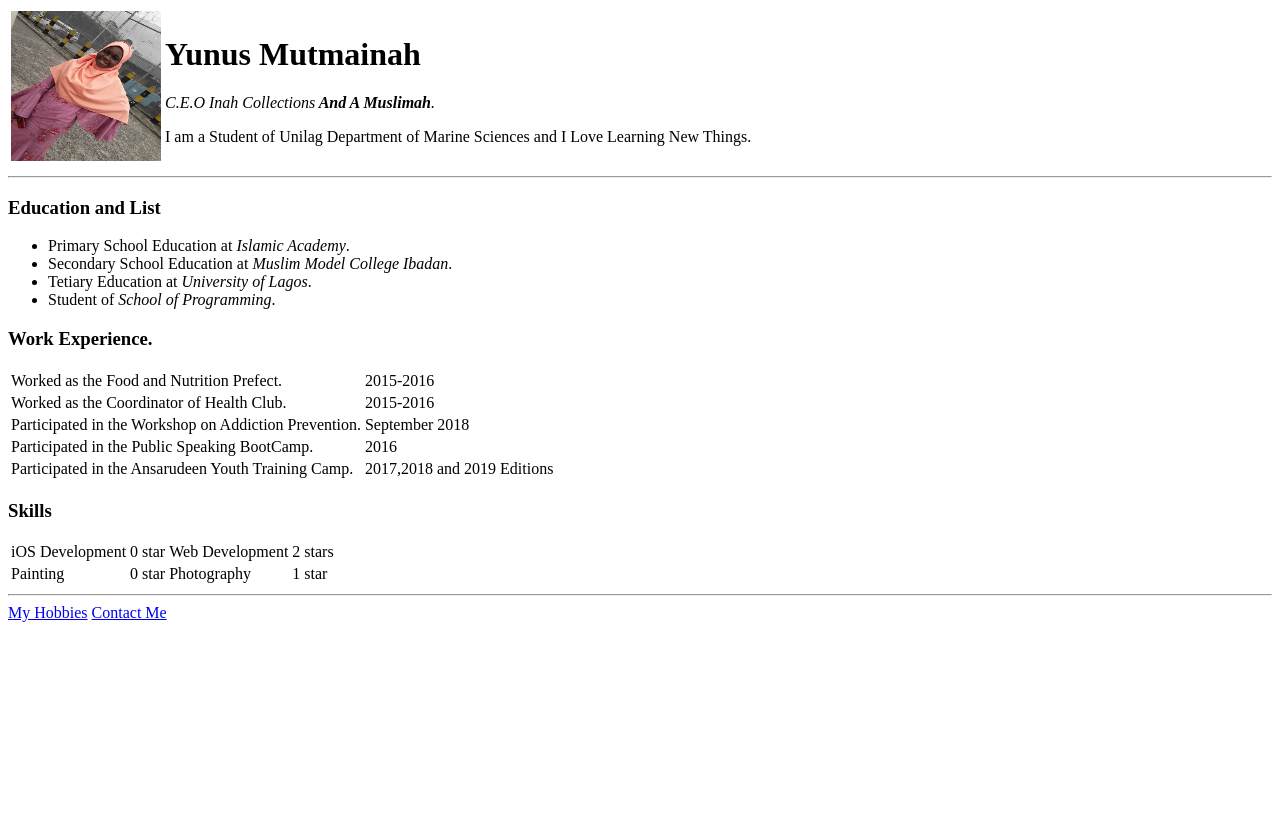
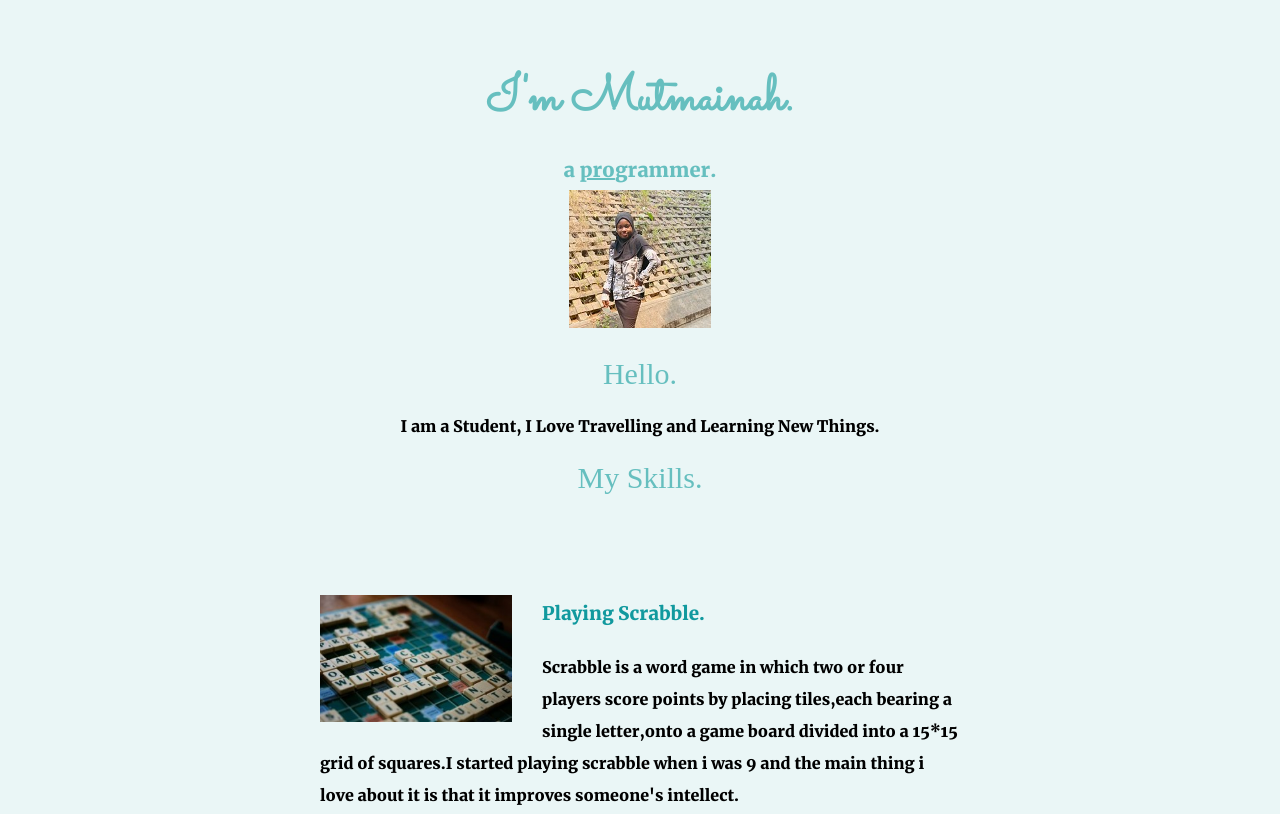
Before and after one commit to Mutmainah001/Mutmainah001.github.io, a plain HTML site: page index.html in a window 1280 px wide. Shown: the top 814 px of the page. Drawn offline with Linux system fonts and the light colour scheme.

Commit message:
Updated Personal Portfolio

```diff
--- a/index.html
+++ b/index.html
@@ -1,75 +1,55 @@
 <!DOCTYPE html>
-<html lang="en" dir="1tr">
-  <head>
-    <meta charset="utf-8" />
-    <title>Mutmainah's Personal site</title>
-  </head>
-  <body>
-    <table cell spacing="20">
-      <tr>
-        <td><img src="mutmainah picture.jpg" width="150" height="150" /></td>
-        <td>
-          <h1>Yunus Mutmainah</h1>
-          <p>
-            <em>C.E.O Inah Collections<strong> And A Muslimah</strong>.</em>
-          </p>
-          <p>
-            I am a Student of Unilag Department of Marine Sciences and I Love
-            Learning New Things.
-          </p>
-        </td>
-      </tr>
-    </table>
-    <hr />
-    <h3>Education and List</h3>
-    <ul>
-      <li>Primary School Education at<em> Islamic Academy</em>.</li>
-      <li>
-        Secondary School Education at<em> Muslim Model College Ibadan</em>.
-      </li>
-      <li>Tetiary Education at <em> University of Lagos</em>.</li>
-      <li>Student of <em> School of Programming</em>.</li>
-    </ul>
-    <h3>Work Experience.</h3>
-    <table>
-      <tr>
-        <td>Worked as the Food and Nutrition Prefect.</td>
-        <td>2015-2016</td>
-      </tr>
-      <tr>
-        <td>Worked as the Coordinator of Health Club.</td>
-        <td>2015-2016</td>
-      </tr>
-      <tr>
-        <td>Participated in the Workshop on Addiction Prevention.</td>
-        <td>September 2018</td>
-      </tr>
-      <tr>
-        <td>Participated in the Public Speaking BootCamp.</td>
-        <td>2016</td>
-      </tr>
-      <tr>
-        <td>Participated in the Ansarudeen Youth Training Camp.</td>
-        <td>2017,2018 and 2019 Editions</td>
-      </tr>
-    </table>
-    <h3>Skills</h3>
-    <table>
-      <tr>
-        <td>iOS Development</td>
-        <td>0 star</td>
-        <td>Web Development</td>
-        <td>2 stars</td>
-      </tr>
-      <tr>
-        <td>Painting</td>
-        <td>0 star</td>
-        <td>Photography</td>
-        <td>1 star</td>
-      </tr>
-    </table>
-    <hr />
-    <a href="hobbies.html">My Hobbies</a>
-    <a href="contact me.html">Contact Me</a>
-  </body>
+<html>
+<head>
+	<title>Yunus Mutmainah</title>
+	<link rel="stylesheet" type="text/css" href="styles.css">
+	<link rel="icon" type="text/css" href="favicon.ico">
+</head>
+<link rel="stylesheet" type="text/css" href="Merriweather-black">
+<link rel="stylesheet" type="text/css" href="Sacramento.ttf">
+<link rel="stylesheet" type="text/css" href="Merriweather-Light">
+<div class="top-container">
+	<h1> I'm Mutmainah.</h1>
+	<p class="para"> a <span class="pro">pro</span>grammer.</p>
+</div>
+<div class="middle-container">
+  <div class="profile">
+    <img src="mutmainah.jpeg" alt="Personal Picture">
+    <h2>Hello.</h2>
+    <p>I am a Student, I Love Travelling and Learning New Things.</p>
+  </div>
+
+  <div class="skills">
+    <h2>My Skills.</h2>
+    <div class="skill-row">
+      <img class="scrabble" src="scrabble.jpg" alt="scrabble img">
+      <h3>Playing Scrabble.</h3>
+      <p>Scrabble is a word game in which two or four players score points by placing tiles,each bearing a single letter,onto a game board divided into a 15*15 grid of squares.I started playing scrabble when i was 9 and the main thing i love about it is that it improves someone's intellect.</p>
+    </div>
+    <div class="skill-row">
+      <img class="webdesign" src="Web picture.jpg" alt="web design img">
+      <h3>Web Design and Development</h3>
+      <p>Web design is the process of creating websites which is front end design.It encompasses several aspects,including webpage layout,content production,and graphic design using the different technology and CMS.
+      I started learning Web Development 3 months ago and i must say it has been an amazing experience for me.</p>
+    </div>
+  </div>
+  <hr>
+  <div class="contact-me">
+    <h2>Get In Touch</h2>
+    <h3>If you love playing scrabble and developing websites as i do.</h3>
+    <p>Let's share our experiences with scrabble game and our web development journey.<br>With that we can learn from each other and have lots of fun at the same time.</p>
+    <a class="btn" href="mailto:yunusmutmainah@gmail.com">CONTACT ME</a>
+  </div>
+ <hr>
+
+<div>
+  <a class="footer-link" href="https://www.linkedin.com/">LinkedIn</a>
+  <a class="footer-link" href="https://twitter.com/">Twitter</a>
+  <a class="footer-link" href="https://Mutmainah001.github.io/">Website</a>
+  <p class="copyriht">© 2020 Mutmainah Yunus.</p>
+</div>
+
+<body>
+
+</body>
 </html>
--- /dev/null
+++ b/styles.css
@@ -0,0 +1,98 @@
+
+@font-face {
+  font-family: Merriweather;
+  src: url(Merriweather-black.ttf);
+}
+@font-face{
+	font-family: Sacramento;
+	src:url(Sacramento.ttf);
+}
+@font-face{
+	font-family: Montserrat;
+	src:url(Montserrat-Regular.ttf);
+}
+
+
+body{
+	margin: 0;
+	text-align: center;
+	font-family:'Merriweather',serif;
+	background-color:#EAF6F6;
+}
+.para{
+	color:#66BFBF;
+	font-size: 20px;
+	line-height: 2;
+}
+.top-container{
+	margin-bottom:auto;
+	line-height: 2;
+}
+.skill-row{
+	width: 50%;
+	margin: 100px auto 100px auto;
+	text-align: left;
+	line-height: 2;
+}
+h1{
+	color: #66BFBF;
+	margin-top:0;
+	font-family:'Sacramento';
+	font-size:50px;
+	margin: 50px auto 0px auto;
+}
+h2{
+	color: #66BFBF;
+	font-family:'Merriweather-Light';
+	font-size: 30px;
+	font-weight: 100;
+}
+h3{
+	color: #11999E;
+	font-family:'montserrat'sans-serif;
+}
+.pro{
+	text-decoration: underline;
+}
+
+.scrabble{
+	width:30%;
+	margin-right: 30px;
+	float:left;
+}
+.webdesign{
+	width: 30%;
+	margin-left: 30px;
+	float: right;
+}
+.btn{
+	background-color: #66BFBF;
+	font-weight: 200;
+	width:40%;
+	margin: 100 auto;
+	text-decoration: none;
+}
+.para{
+	width: 30%;
+	margin: auto;
+}
+hr{
+	border: dotted #EAF6F6 6px;
+	border-bottom:none;
+	width:4%;
+	margin: 100 auto;
+}
+
+.footer-link{
+	background-color:#EAF6F6;
+	font-family: Montserrat-Regular.ttf;
+	margin: 20px 10px;
+	text-decoration: none;
+}
+a:hover{
+	color:#EAF6F6;
+}
+.copyriht{
+	font-size: 0.75rem;
+	padding: 20px 0;
+}
```
Also changed, not shown: Merriweather-Black.ttf (added), Merriweather-LightItalic.ttf (added), Sacramento.ttf (added), Web picture.jpg (added), cloud.jpg (added), favicon.ico (added), mutmainah.jpeg (added), scrabble.jpg (added).
